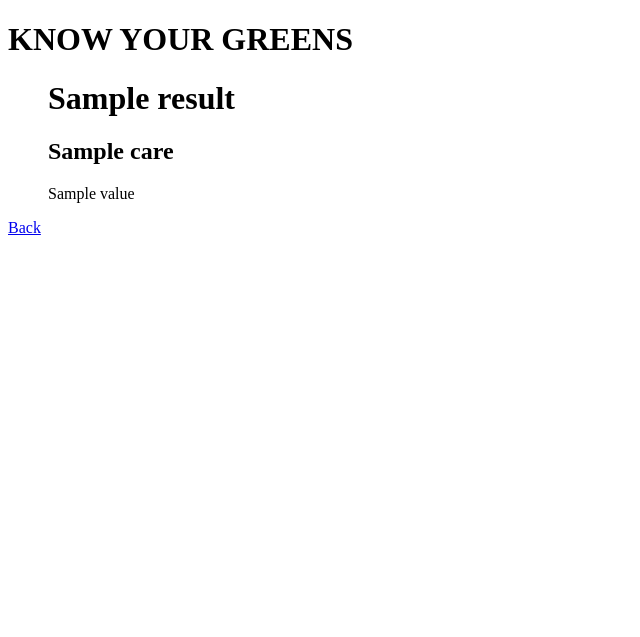
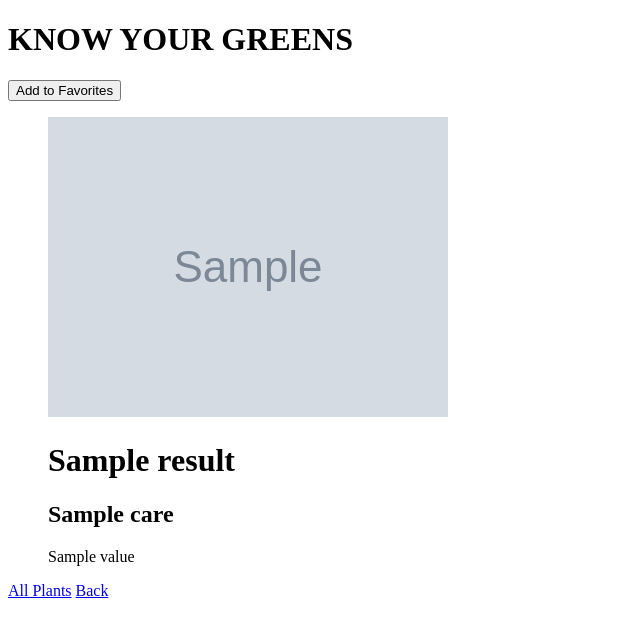
Before and after one commit to pshelgikar/knowyourgreens, a Flask app: template templates/results.html in a window 1280 px wide. Shown: the part 26-663 px from the top of the page, without its empty margins (0-640 px from the left). Run offline with Flask 2, Linux system fonts and the light colour scheme; the visitor is signed in with stand-in values (Sample User, id 1); tables that the repository leaves empty hold one stand-in row (values such as "Sample post"); the template is opened without the code that fills it: most values are stand-ins (such as "Sample title", 1, 10 or a date in 2020); grey boxes marked "Sample" are stand-in pictures.

Commit message:
Added images on all plants

```diff
--- a/model.py
+++ b/model.py
@@ -17,6 +17,9 @@ class Plant(db.Model):
     name = db.Column(db.String,
                      nullable=False,
                      unique=True)
+
+    img_src = db.Column(db.String,
+                        nullable=False)
 
     varietals = db.relationship('Varietal',backref='plant') #backref creates a table on plants
 
--- a/scraper.py
+++ b/scraper.py
@@ -15,8 +15,8 @@ def get_plant_info(plant_name):
     soup = BeautifulSoup(webpage,"html.parser")
 
     plant_name = soup.find('a',class_="breadcrumbs--active").text
-
-    plant = Plant(name=plant_name.lower())
+    img_src = soup.find('div',class_='guide-header--image').find('img').get('data-lazy-src')
+    plant = Plant(name=plant_name.lower(), img_src=img_src)
     db.session.add(plant)
     db.session.commit()
 
--- a/server.py
+++ b/server.py
@@ -27,9 +27,8 @@ def results():
             plant_url = plant.replace(' ','-')
         scraper.get_plant_info(plant_url)
         results = crud.check_if_plant_in_db(plant)
-
-    print(results)
-    return render_template('results.html', results=results)
+    img = crud.get_plant_info(plant)
+    return render_template('results.html', results=results, img=img)
 
 @app.route('/login')
 def login_form():
@@ -54,10 +53,13 @@ def login_process():
     return redirect('/')
 
 
-@app.route('/favorites')
-def show_user_favorites():
+@app.route('/favorites/<int:user_id>')
+def show_user_favorites(user_id):
     """Show a list of user's favorited plants"""
-    pass
+
+    favorites = crud.get_favorites_by_userid(user_id)
+
+    return render_template('favorites.html',favorites=favorites)
 
 @app.route('/signup')
 def sign_up_form():
@@ -88,7 +90,13 @@ def logout():
     del session['user_session']
     return redirect('/')
 
+@app.route('/plants')
+def view_all_plants():
+    """Show all plants from database."""
 
+    all_plants = crud.get_all_plants()
+
+    return render_template('/all_plants.html', all_plants=all_plants)
 
 if __name__ == '__main__':
     connect_to_db(app)
--- a/templates/base.html
+++ b/templates/base.html
@@ -11,7 +11,7 @@
     <body>
         <header>
             {% if 'user_session' in session %}
-                <a href="/favorites">My Favorites</a>
+                <a href="/favorites/{{session['user_session']}}">My Favorites</a>
                 <a href="/logout">Logout</a>
             {% else %}
                 <a href="/login">Login</a>
--- a/templates/homepage.html
+++ b/templates/homepage.html
@@ -10,5 +10,6 @@
         <input type="text" name="plant_name" required="true">
         <input type="submit">
     </form>
+    <a href='/plants'>All Plants</a>
 
 {% endblock %}
--- a/templates/login_form.html
+++ b/templates/login_form.html
@@ -7,7 +7,7 @@
         Password<input type="password" name="password" required="true">
         <input type="submit">
         <p>New User?</p>
-        <a href='create-user'>Sign up instead!</a>
+        <a href='/signup'>Sign up instead!</a>
     </form>
 
 {% endblock %}
--- a/templates/results.html
+++ b/templates/results.html
@@ -4,8 +4,15 @@
 
 {% block content %}
 
+    {% if 'user_session' in session %}
+        <form action='/add-to-favs' method="POST">
+            <button type="button">Add to Favorites</button>
+        </form>
+    {% endif %}
+
     {% if results %}
         <ul>
+            <img src={{img}}>
             {% for plant_name,instructions in results.items() %}
                 <h1>{{plant_name}}</h1>
                 {% for care,value in instructions.items() %}
@@ -17,6 +24,7 @@
     {% else %}
         <p>Sorry, no matching plant found! Please try searching for another/more specific plant name.</p>
     {% endif %}
+    <a href='/plants'>All Plants</a>
     <a href='/'>Back</a>
 
 {% endblock %}
```
Also changed, not shown: crud.py (+13 -4 lines).
